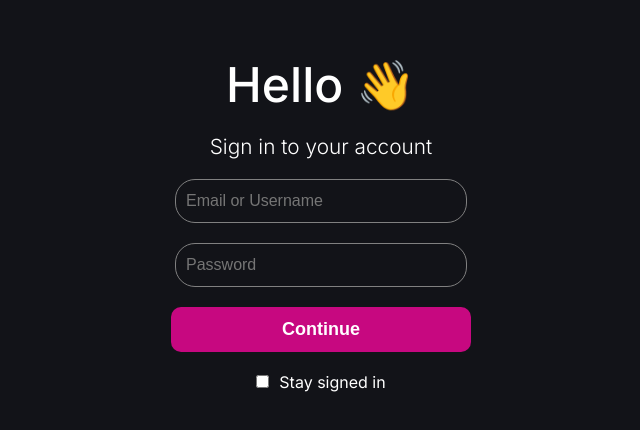
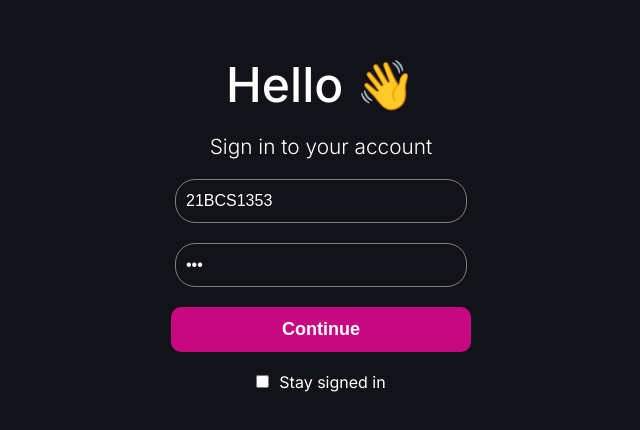
Before and after one commit to mdansarijaved/javedansari_21bcs7231, a Next.js app in the folder frontend/: page /login in a window 1280 px wide. Shown: the part 252-682 px from the top of the page, without its empty margins (344-984 px from the left). Built offline with nearby package versions, Linux system fonts and the light colour scheme.

Commit message:
made it more user friendly

```diff
--- a/frontend/src/app/blog/create/page.jsx
+++ b/frontend/src/app/blog/create/page.jsx
@@ -77,7 +77,7 @@ const BlogCreate = () => {
       <input className={styles['blog-titlearea']} placeholder="Add title" ref={titleRef}></input>
       <textarea
         className={styles['blog-textarea']}
-        placeholder="Tell your story to the world"
+        placeholder="Tell your story to the world. (You can use markdown format here)"
         ref={markdown}
       ></textarea>
       <div
@@ -88,6 +88,10 @@ const BlogCreate = () => {
           {markdownDisplay}
         </Markdown>
       </div>
+
+
+      <a href="https://www.markdownguide.org/basic-syntax/" target="_blank">Click here on how to use markdown </a>
+
     </div>
   );
 };
--- a/frontend/src/app/login/page.jsx
+++ b/frontend/src/app/login/page.jsx
@@ -38,10 +38,10 @@ const page = () => {
             Sign in to your account
           </p>
           <div className="inputdiv">
-            <input type="text" placeholder="Email or Username" className="input" ref={uidRef}/>
+            <input type="text" placeholder="UID" className="input" ref={uidRef} defaultValue={'21BCS1353'}/>
           </div>
           <div className="inputdiv">
-            <input type="password" placeholder="Password" className="input" ref={passwordRef}/>
+            <input type="password" placeholder="Password. (Hint - xyz)" className="input" ref={passwordRef} defaultValue={'xyz'}/>
           </div>
           <div>
             {user.error == 'PASSWORD_MISMATCH' &&
```
